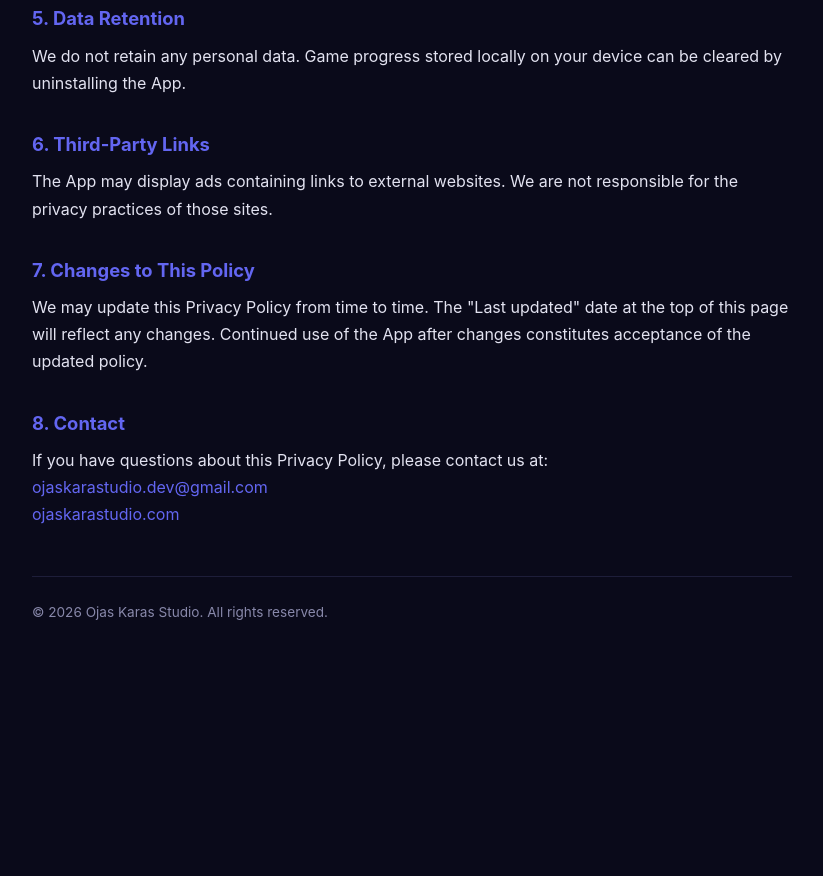
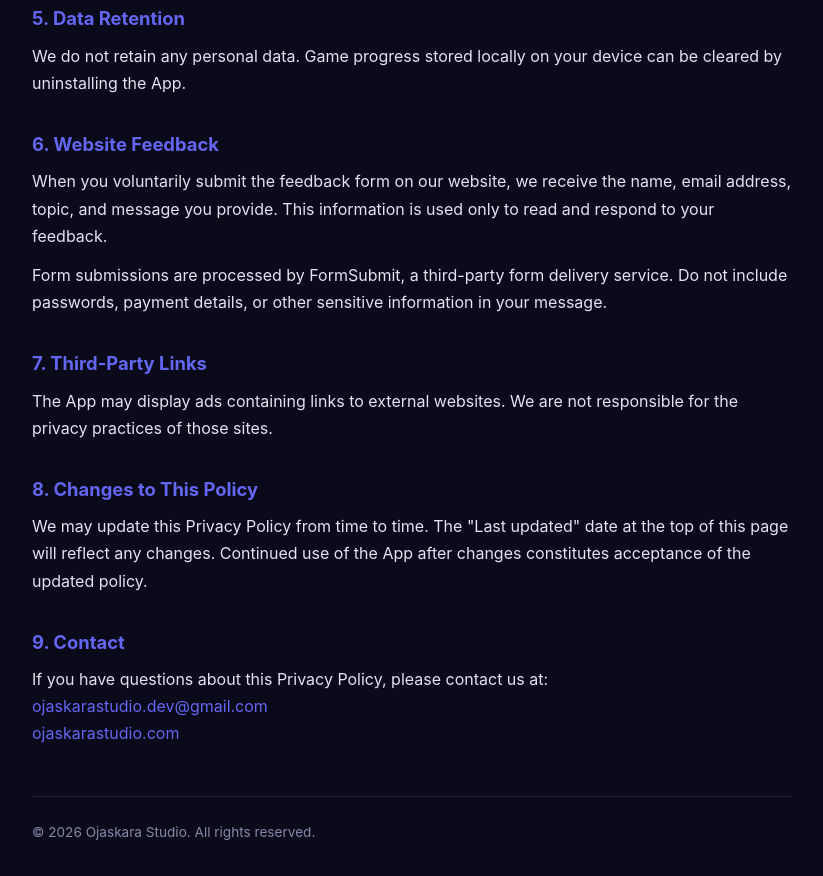
Before and after one commit to ojaskarastudiodev-dev/website, a plain HTML site: page privacy-policy.html in a window 1280 px wide. Shown: the part 994-1870 px from the top of the page, without its empty margins (228-1051 px from the left). Before the commit the page ends 1650 px from the top, so only its background shows below. Drawn offline with Linux system fonts and the light colour scheme.

Commit message:
Document website feedback handling
Explain how feedback submissions are processed and retained.

```diff
--- a/privacy-policy.html
+++ b/privacy-policy.html
@@ -35,7 +35,7 @@
 <body>
   <div class="container">
     <h1>Privacy Policy</h1>
-    <p class="subtitle">SolveBox &mdash; Last updated: July 19, 2026</p>
+    <p class="subtitle">SolveBox &amp; Ojaskara Studio website &mdash; Last updated: August 1, 2026</p>
 
     <p>
       SolveBox ("the App") is developed by Ojaskara Studio. This Privacy Policy
@@ -89,20 +89,32 @@
       device can be cleared by uninstalling the App.
     </p>
 
-    <h2>6. Third-Party Links</h2>
+    <h2>6. Website Feedback</h2>
+    <p>
+      When you voluntarily submit the feedback form on our website, we receive the
+      name, email address, topic, and message you provide. This information is used
+      only to read and respond to your feedback.
+    </p>
+    <p>
+      Form submissions are processed by FormSubmit, a third-party form delivery
+      service. Do not include passwords, payment details, or other sensitive
+      information in your message.
+    </p>
+
+    <h2>7. Third-Party Links</h2>
     <p>
       The App may display ads containing links to external websites. We are not
       responsible for the privacy practices of those sites.
     </p>
 
-    <h2>7. Changes to This Policy</h2>
+    <h2>8. Changes to This Policy</h2>
     <p>
       We may update this Privacy Policy from time to time. The "Last updated" date
       at the top of this page will reflect any changes. Continued use of the App
       after changes constitutes acceptance of the updated policy.
     </p>
 
-    <h2>8. Contact</h2>
+    <h2>9. Contact</h2>
     <p>
       If you have questions about this Privacy Policy, please contact us at:<br />
       <a href="mailto:ojaskarastudio.dev@gmail.com">ojaskarastudio.dev@gmail.com</a><br />
@@ -110,7 +122,7 @@
     </p>
 
     <footer>
-      &copy; 2026 Ojas Karas Studio. All rights reserved.
+      &copy; 2026 Ojaskara Studio. All rights reserved.
     </footer>
   </div>
 </body>
```
